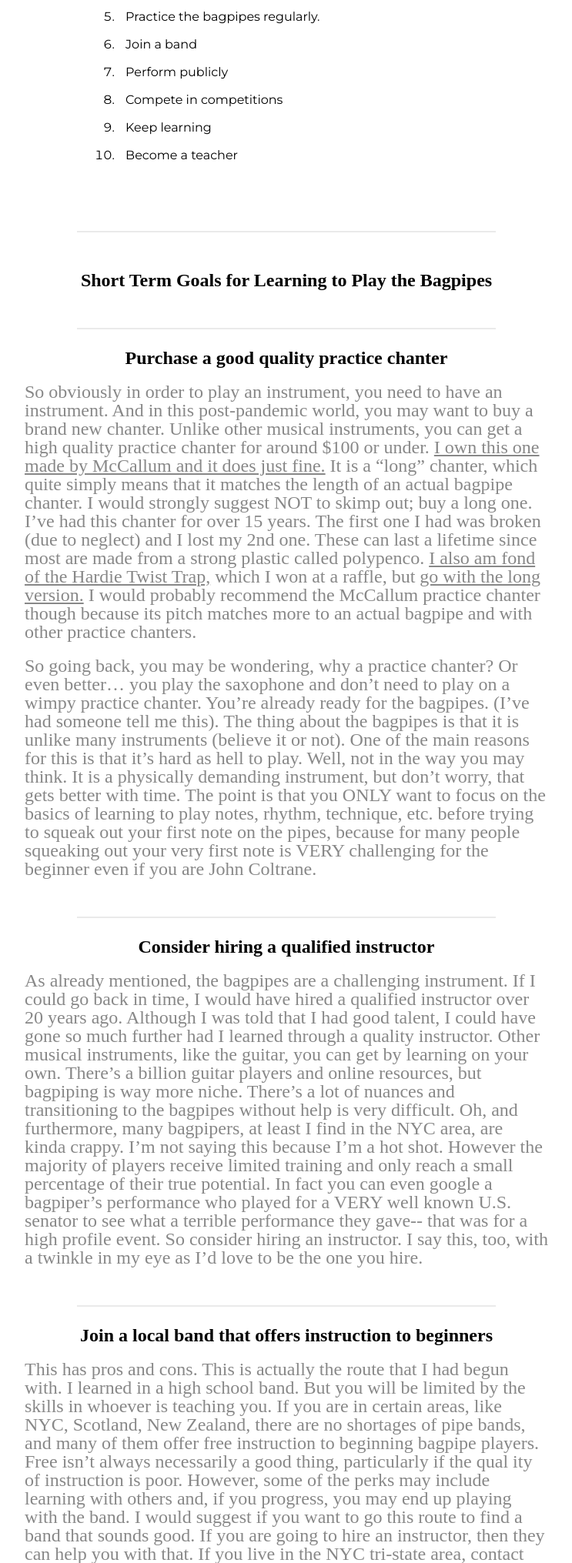
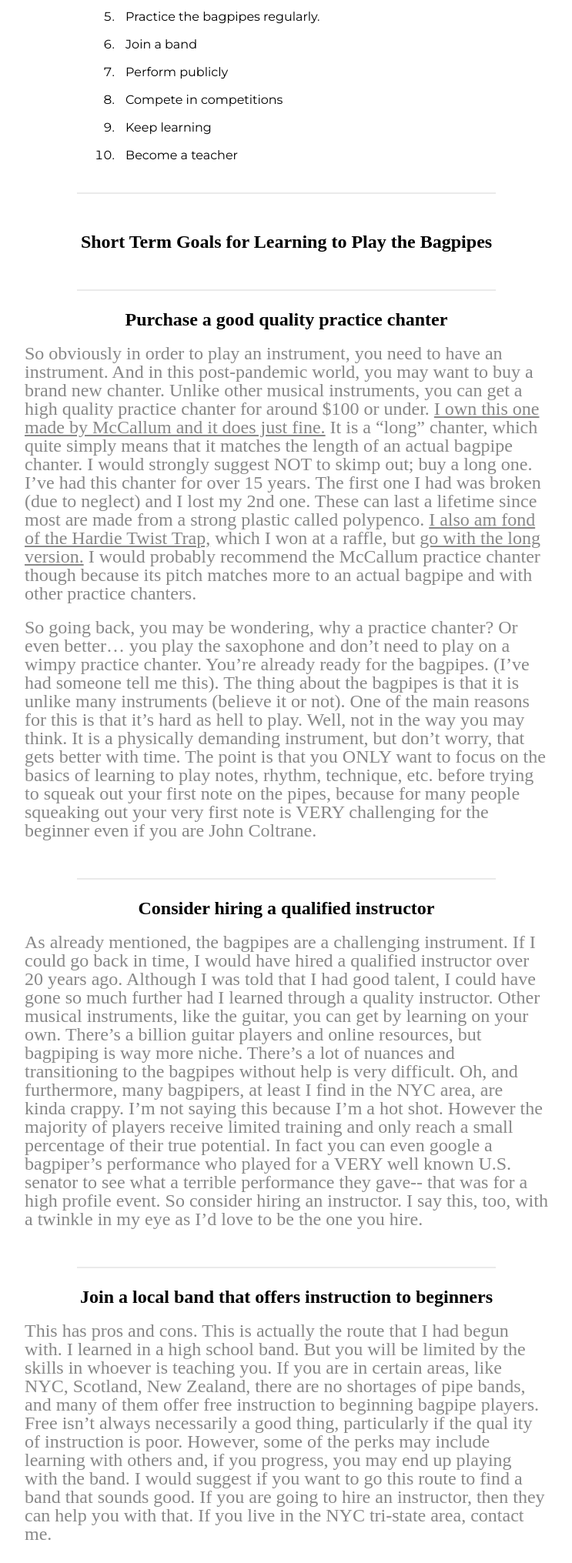
Before and after one commit to CristopherMRodriguez/nycbagpipes-php, a PHP site: page /bagpipe-blog/learn-to-play-the-bagpipes-blog.php in a window 1280 px wide. Shown: the part 834-2865 px from the top of the page at 77% size, without its empty margins (268-1011 px from the left). Run offline with PHP 8.4, Linux system fonts and the light colour scheme; data that the repository does not hold is empty; some web fonts are replaced.

Commit message:
fixed mobile layout issues

```diff
--- a/bagpipe-blog/learn-to-play-the-bagpipes-blog.php
+++ b/bagpipe-blog/learn-to-play-the-bagpipes-blog.php
@@ -27,7 +27,7 @@
 				</ol>
 
 				<div class="section-border"></div>
-				<h2 class="section-subtitle blog-h2">Short Term Goals for Learning to Play the Bagpipes</h2>
+				<h2 class="section-subtitle blog-h2 section-border-space">Short Term Goals for Learning to Play the Bagpipes</h2>
 
 				<div class="section-border"></div>
 				<h3 class="section-subtitle blog-h3">Purchase a good quality practice chanter</h3>
@@ -35,50 +35,50 @@
 					<a target="blank" href="https://www.hendersongroupltd.com/product/mccallum-long-poly-practice-chanter-with-imitation-ivory/">I own this one made by McCallum and it does just fine.</a>  It is a “long” chanter, which quite simply means that it matches the length of an actual bagpipe chanter.  I would strongly suggest NOT to skimp out; buy a long one.  I’ve had this chanter for over 15 years.  The first one I had was broken (due to neglect) and I lost my 2nd one.  These can last a lifetime since most are made from a strong plastic called polypenco.
 					<a target="blank" href="https://www.hendersongroupltd.com/product/hardie-regular-length-poly-practice-chanter-with-twist-trap/">I also am fond of the Hardie Twist Trap,</a> which I won at a raffle, but
 					<a target="blank" href="https://www.hendersongroupltd.com/product/hardie-long-poly-practice-chanter-with-twist-trap/">go with the long version.</a>  I would probably recommend the McCallum practice chanter though because its pitch matches more to an actual bagpipe and with other practice chanters.</p>
-				<p class="section-p blog-post-p">So going back, you may be wondering, why a practice chanter?  Or even better… you play the saxophone and don’t need to play on a wimpy practice chanter.  You’re already ready for the bagpipes.  (I’ve had someone tell me this).  The thing about the bagpipes is that it is unlike many instruments (believe it or not).  One of the main reasons for this is that it’s hard as hell to play.  Well, not in the way you may think.  It is a physically demanding instrument, but don’t worry, that gets better with time.  The point is that you ONLY want to focus on the basics of learning to play notes, rhythm, technique, etc. before trying to squeak out your first note on the pipes, because for many people squeaking out your very first note is VERY challenging for the beginner even if you are John Coltrane.</p>
+				<p class="section-p blog-post-p section-border-space">So going back, you may be wondering, why a practice chanter?  Or even better… you play the saxophone and don’t need to play on a wimpy practice chanter.  You’re already ready for the bagpipes.  (I’ve had someone tell me this).  The thing about the bagpipes is that it is unlike many instruments (believe it or not).  One of the main reasons for this is that it’s hard as hell to play.  Well, not in the way you may think.  It is a physically demanding instrument, but don’t worry, that gets better with time.  The point is that you ONLY want to focus on the basics of learning to play notes, rhythm, technique, etc. before trying to squeak out your first note on the pipes, because for many people squeaking out your very first note is VERY challenging for the beginner even if you are John Coltrane.</p>
 
 				<div class="section-border"></div>
 				<h3 class="section-subtitle blog-h3">Consider hiring a qualified instructor</h3>
-				<p class="section-p blog-post-p">As already mentioned, the bagpipes are a challenging instrument.  If I could go back in time, I would have hired a qualified instructor over 20 years ago.  Although I was told that I had good talent, I could have gone so much further had I learned through a quality instructor.  Other musical instruments, like the guitar, you can get by learning on your own.  There’s a billion guitar players and online resources, but bagpiping is way more niche. There’s a lot of nuances and transitioning to the bagpipes without help is very difficult. Oh, and furthermore, many bagpipers, at least I find in the NYC area, are kinda crappy. I’m not saying this because I’m a hot shot.  However the majority of players receive limited training and only reach a small percentage of their true potential.  In fact you can even google a bagpiper’s performance who played for a VERY well known U.S. senator to see what a terrible performance they gave-- that was for a high profile event. So consider hiring an instructor.  I say this, too, with a twinkle in my eye as I’d love to be the one you hire.</p>
+				<p class="section-p blog-post-p section-border-space">As already mentioned, the bagpipes are a challenging instrument.  If I could go back in time, I would have hired a qualified instructor over 20 years ago.  Although I was told that I had good talent, I could have gone so much further had I learned through a quality instructor.  Other musical instruments, like the guitar, you can get by learning on your own.  There’s a billion guitar players and online resources, but bagpiping is way more niche. There’s a lot of nuances and transitioning to the bagpipes without help is very difficult. Oh, and furthermore, many bagpipers, at least I find in the NYC area, are kinda crappy. I’m not saying this because I’m a hot shot.  However the majority of players receive limited training and only reach a small percentage of their true potential.  In fact you can even google a bagpiper’s performance who played for a VERY well known U.S. senator to see what a terrible performance they gave-- that was for a high profile event. So consider hiring an instructor.  I say this, too, with a twinkle in my eye as I’d love to be the one you hire.</p>
 
 				<div class="section-border"></div>
 				<h3 class="section-subtitle blog-h3">Join a local band that offers instruction to beginners</h3>
-				<p class="section-p blog-post-p">This has pros and cons.  This is actually the route that I had begun with.  I learned in a high school band.  But you will be limited by the skills in whoever is teaching you.  If you are in certain areas, like NYC, Scotland, New Zealand, there are no shortages of pipe bands, and many of them offer free instruction to beginning bagpipe players. Free isn’t always necessarily a good thing, particularly if the qual ity of instruction is poor.  However, some of the perks may include learning with others and, if you progress, you may end up playing with the band.  I would suggest if you want to go this route to find a band that sounds good.  If you are going to hire an instructor, then they can help you with that.  If you live in the NYC tri-state area, contact me.</p>
+				<p class="section-p blog-post-p section-border-space">This has pros and cons.  This is actually the route that I had begun with.  I learned in a high school band.  But you will be limited by the skills in whoever is teaching you.  If you are in certain areas, like NYC, Scotland, New Zealand, there are no shortages of pipe bands, and many of them offer free instruction to beginning bagpipe players. Free isn’t always necessarily a good thing, particularly if the qual ity of instruction is poor.  However, some of the perks may include learning with others and, if you progress, you may end up playing with the band.  I would suggest if you want to go this route to find a band that sounds good.  If you are going to hire an instructor, then they can help you with that.  If you live in the NYC tri-state area, contact me.</p>
 
 				<div class="section-border"></div>
 				<h3 class="section-subtitle blog-h3">Practice regularly on the chanter</h3>
-				<p class="section-p blog-post-p">This should be obvious but then again some people are lazy and expect good results. Bagpiping is a skill, and a skill takes time to learn. So try to set some time in your day to practice 20 minutes minimum.  30 minutes is better; 60 minutes and you’ll be flying. The beauty of it is is that practicing reaps rewards and it is a nurturing process. Furthermore, you’d be wasting your money or instructor’s time if you didn’t reinforce your lessons with adequate practice. Even the most patient instructors may break and tell you that this just isn’t working out if you don’t put any effort at all into practicing.</p>
+				<p class="section-p blog-post-p section-border-space">This should be obvious but then again some people are lazy and expect good results. Bagpiping is a skill, and a skill takes time to learn. So try to set some time in your day to practice 20 minutes minimum.  30 minutes is better; 60 minutes and you’ll be flying. The beauty of it is is that practicing reaps rewards and it is a nurturing process. Furthermore, you’d be wasting your money or instructor’s time if you didn’t reinforce your lessons with adequate practice. Even the most patient instructors may break and tell you that this just isn’t working out if you don’t put any effort at all into practicing.</p>
 
 				<div class="section-border"></div>
-				<h2 class="section-subtitle blog-h2">Mid Term Goals for Learning to Play the Bagpipes</h2>
+				<h2 class="section-subtitle blog-h2 section-border-space">Mid Term Goals for Learning to Play the Bagpipes</h2>
 
 				<div class="section-border"></div>
 				<h3 class="section-subtitle blog-h3">Practice the bagpipes regularly</h3>
 				<p class="section-p blog-post-p">This goes hand in hand with the above but this can also get more complicated.  You can’t just practice on the practice chanter and magically get good on the bagpipes.  Perhaps you’ll develop amazing fingerwork on the practice chanter, but that won’t fill in all the holes (no pun intended) of being able to play on actual bagpipes.  As mentioned before, the bagpipes are physically demanding so it requires the development of fitness and endurance. This will build up but it too is a skill that must be developed.  Blowing the bagpipe and squeezing it requires coordination to get any sound out of it.  The better you get, the better the tonal quality will get.  These are very important steps that can only be reached by regular practice of the bagpipes. Don’t be like some guys in bands who only pull out their bagpipes in March to play in the St. Patrick’s parade, never to play again after the beer runs out on March 17th. They are poor players. </p>
-				<p class="section-p blog-post-p">That being said, playing on the bagpipes regularly can pose difficulty. As my sister likes to remind me: it sounded like a dying cow when I was learning to play. Do you have a partner who is going to be sympathetic to your new and very loud hobby? Do you have a newborn baby who won’t mind? If you rent a rehearsal place to practice, will you commit time? Will your neighbors kill you? I live in a multifamily home in New York City with upstairs neighbors. For this reason, I practice in a basement. Because I am a serious piper, it has often been a large factor in me not choosing to move to a new location. And thankfully, my upstairs neighbor who can be sometimes annoying, is at least a fan of the bagpipes. At the very least, if you have a band that meets up weekly for practice, hopefully you can get some practice there.</p>
+				<p class="section-p blog-post-p section-border-space">That being said, playing on the bagpipes regularly can pose difficulty. As my sister likes to remind me: it sounded like a dying cow when I was learning to play. Do you have a partner who is going to be sympathetic to your new and very loud hobby? Do you have a newborn baby who won’t mind? If you rent a rehearsal place to practice, will you commit time? Will your neighbors kill you? I live in a multifamily home in New York City with upstairs neighbors. For this reason, I practice in a basement. Because I am a serious piper, it has often been a large factor in me not choosing to move to a new location. And thankfully, my upstairs neighbor who can be sometimes annoying, is at least a fan of the bagpipes. At the very least, if you have a band that meets up weekly for practice, hopefully you can get some practice there.</p>
 
 				<div class="section-border"></div>
 				<h3 class="section-subtitle blog-h3">Join a Band</h3>
-				<p class="section-p blog-post-p">Joining a band is a great way to learn. The social aspect is awesome and there’s great revelry. If the band competes against other bands (which adds a very unique dynamic) in competitions, it’s super fun. However some bagpipe bands just play in local parades, and that can be just fine.  You’ll learn new tunes and learn from people who are more experienced. Just try to join a good quality band that actually cares about the music, so you don’t pick up any bad habits.</p>
+				<p class="section-p blog-post-p section-border-space">Joining a band is a great way to learn. The social aspect is awesome and there’s great revelry. If the band competes against other bands (which adds a very unique dynamic) in competitions, it’s super fun. However some bagpipe bands just play in local parades, and that can be just fine.  You’ll learn new tunes and learn from people who are more experienced. Just try to join a good quality band that actually cares about the music, so you don’t pick up any bad habits.</p>
 
 				<div class="section-border"></div>
 				<h3 class="section-subtitle blog-h3">Perform Publicly</h3>
-				<p class="section-p blog-post-p">I’ve met many bagpipe players who are afraid to play publicly without a band, aka solo. It’s understandable; it’s like public speaking; some people are just afraid of it. However to really learn the pipes, you don’t want to only play for yourself. What good is that? Being able to play as a soloist will develop your confidence, help you build a repertoire, and adds a new dimension to learning--that is, learning how to play in front of others.</p>
+				<p class="section-p blog-post-p section-border-space">I’ve met many bagpipe players who are afraid to play publicly without a band, aka solo. It’s understandable; it’s like public speaking; some people are just afraid of it. However to really learn the pipes, you don’t want to only play for yourself. What good is that? Being able to play as a soloist will develop your confidence, help you build a repertoire, and adds a new dimension to learning--that is, learning how to play in front of others.</p>
 
 				<div class="section-border"></div>
-				<h2 class="section-subtitle blog-h2">Long Term / More Ambitious Goals for Learning to Play the Bagpipes</h2>
+				<h2 class="section-subtitle blog-h2 section-border-space">Long Term / More Ambitious Goals for Learning to Play the Bagpipes</h2>
 
 				<div class="section-border"></div>
 				<h3 class="section-subtitle blog-h3">Compete in Competitions</h3>
-				<p class="section-p blog-post-p">The real salt of the earth pipers compete. There is nothing like competition bagpiping. However only a small percentage do this because many never get past many of the above steps. To me competing is very exciting and it’s motivating. It drives me to get better.  I compete as a soloist and a band player. I have been told that the older pipe band leaders used to encourage all the members of the band to compete as soloists to truly develop themselves.</p>
+				<p class="section-p blog-post-p section-border-space">The real salt of the earth pipers compete. There is nothing like competition bagpiping. However only a small percentage do this because many never get past many of the above steps. To me competing is very exciting and it’s motivating. It drives me to get better.  I compete as a soloist and a band player. I have been told that the older pipe band leaders used to encourage all the members of the band to compete as soloists to truly develop themselves.</p>
 
 				<div class="section-border"></div>
 				<h3 class="section-subtitle blog-h3">Keep Learning</h3>
-				<p class="section-p blog-post-p">Bagpiping is a journey. There are so many things to learn.  I’m not saying this to discourage you; in fact I’m saying this to encourage you because it keeps things interesting!</p>
+				<p class="section-p blog-post-p section-border-space">Bagpiping is a journey. There are so many things to learn.  I’m not saying this to discourage you; in fact I’m saying this to encourage you because it keeps things interesting!</p>
 
 				<div class="section-border"></div>
 				<h3 class="section-subtitle blog-h3">Become a Teacher</h3>
-				<p class="section-p blog-post-p">They say you don’t know anything until you can teach it. When a student asks a question, an instructor’s knowledge is put to the test. Perhaps one day your knowledge will be put to the test too.</p>
+				<p class="section-p blog-post-p section-border-space">They say you don’t know anything until you can teach it. When a student asks a question, an instructor’s knowledge is put to the test. Perhaps one day your knowledge will be put to the test too.</p>
 
 				<div class="section-border"></div>
 				<p class="section-p questions">Happy Piping.  Have any questions? Shoot me an <a href="mailto: nycbagpipes@gmail.com">email</a>.</p>
--- a/styles.css
+++ b/styles.css
@@ -345,7 +345,7 @@ p {
 }
 
 .section-border {
-	margin: 50px auto 0;
+	margin: 0 auto 0;
 	width: 80%;
 	border: var(--light-gray) solid 1px;
 }
@@ -491,6 +481,10 @@ p {
 	padding-top: 50px;
 	font-weight: 900;
 	text-align: center;
+}
+
+.section-border-space {
+	margin-bottom: 50px;
 }
 
 .blog-h3 {
```
Also changed, not shown: other parts of styles.css (+30 -30 lines), hire-a-bagpiper/index.php (+5 -4 lines), learn-to-play-the-bagpipes/in-person-bagpipe-lessons/index.php (+7 -6 lines).
